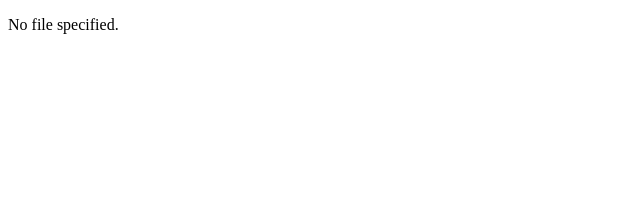
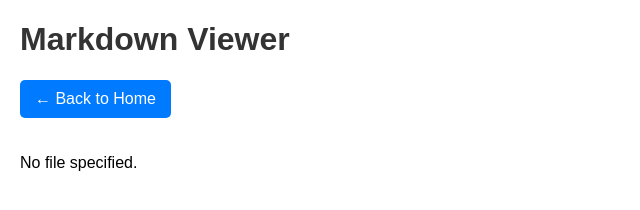
Before and after one commit to batchsize/batchsize.github.io, a plain HTML site: page viewer.html in a window 1280 px wide. Shown: the whole page, without its empty margins (0-640 px from the left). Drawn offline with Linux system fonts and the light colour scheme.

Commit message:
Update viewer.html

```diff
--- a/viewer.html
+++ b/viewer.html
@@ -3,8 +3,31 @@
 <head>
     <title>Markdown Viewer</title>
     <script src="https://cdn.jsdelivr.net/npm/showdown/dist/showdown.min.js"></script>
+    <style>
+        body {
+            font-family: Arial, sans-serif;
+            margin: 20px;
+        }
+        h1 {
+            color: #333;
+        }
+        .back-home {
+            display: inline-block;
+            margin-bottom: 20px;
+            padding: 10px 15px;
+            background-color: #007bff;
+            color: white;
+            text-decoration: none;
+            border-radius: 5px;
+        }
+        .back-home:hover {
+            background-color: #0056b3;
+        }
+    </style>
 </head>
 <body>
+    <h1 id="page-title">Markdown Viewer</h1>
+    <a href="index.html" class="back-home">&#8592; Back to Home</a>
     <div id="content"></div>
 
     <script>
@@ -13,6 +36,10 @@
         const file = params.get('file');
 
         if (file) {
+            // 设置页面标题
+            const fileName = file.split('/').pop().split('.')[0]; // 获取文件名作为标题
+            document.getElementById('page-title').textContent = fileName;
+
             // 加载指定的 Markdown 文件
             fetch(file)
                 .then(response => {
```
